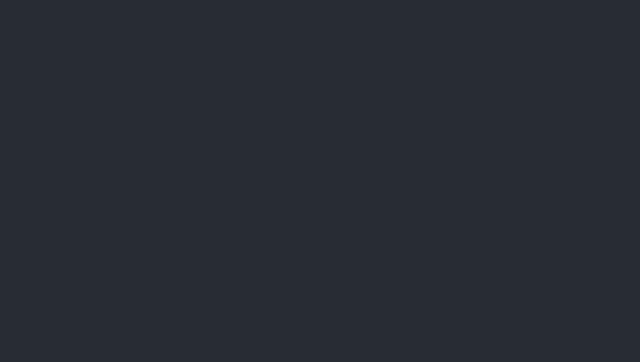
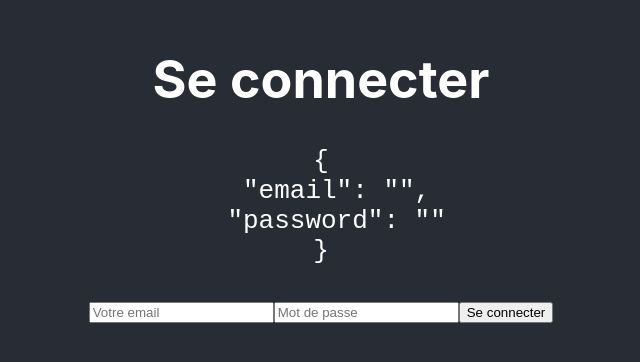
Before and after one commit to T-Vinhphat/battlecards-frontend, a React (Create React App) app: page /login in a window 1280 px wide. Before the commit this address had no page. Shown: the part 232-594 px from the top of the page, without its empty margins (319-959 px from the left). Built offline with nearby package versions, Linux system fonts and the light colour scheme.

Commit message:
create login form

```diff
--- a/src/App.js
+++ b/src/App.js
@@ -3,6 +3,7 @@ import { Route, Routes, BrowserRouter as Router } from "react-router-dom";
 import Profil from "./views/Profil/profil";
 import DisplayPage from "./views/Cards/Display";
 import CreateDeck from "./views/Cards/Form";
+import LoginPage from "./views/Login/Login";
 
 function App() {
   return (
@@ -13,6 +14,7 @@ function App() {
             <Route path="/profil/:id" element={<Profil />} />
             <Route path="/cards" element={<DisplayPage />} />
             <Route path="/create" element={<CreateDeck />} />
+            <Route path="/login" element={<LoginPage />} />
           </Routes>
         </Router>
       </header>
--- /dev/null
+++ b/src/views/Login/Login.js
@@ -0,0 +1,34 @@
+import { useState, useEffect } from "react";
+
+function LoginPage() {
+  const [body, setBody] = useState({
+    email: "",
+    password: "",
+  });
+  function updateBody(key, value) {
+    setBody({ ...body, [key]: value });
+  }
+
+  function handleChangeInput(e) {
+    const { name, value } = e.target;
+    updateBody(name, value);
+  }
+
+  return (
+    <div>
+      <h1>Se connecter</h1>
+      <pre>{JSON.stringify(body, null, 2)}</pre>
+      <form onChange={handleChangeInput}>
+        <input placeholder="Votre email" type="email" name="email"></input>
+        <input
+          placeholder="Mot de passe"
+          type="password"
+          name="password"
+        ></input>
+        <button>Se connecter</button>
+      </form>
+    </div>
+  );
+}
+
+export default LoginPage;
```
